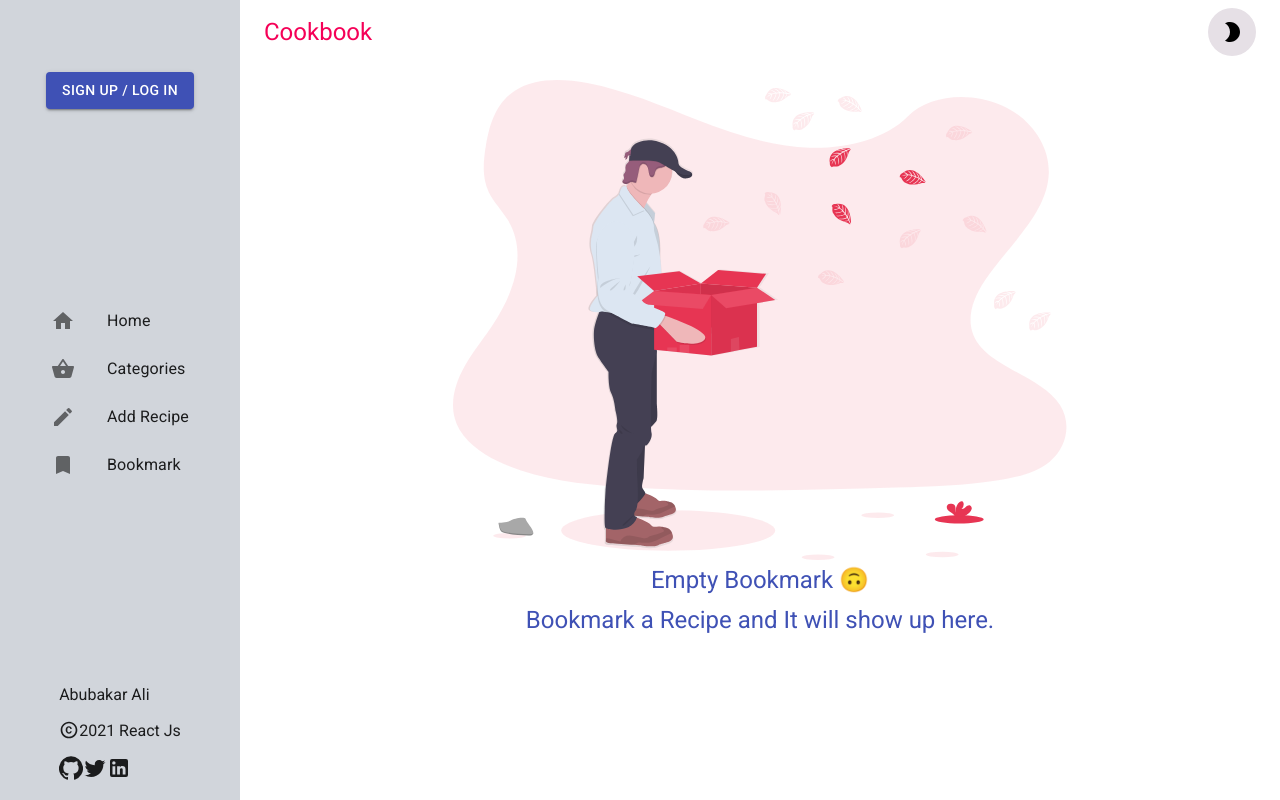
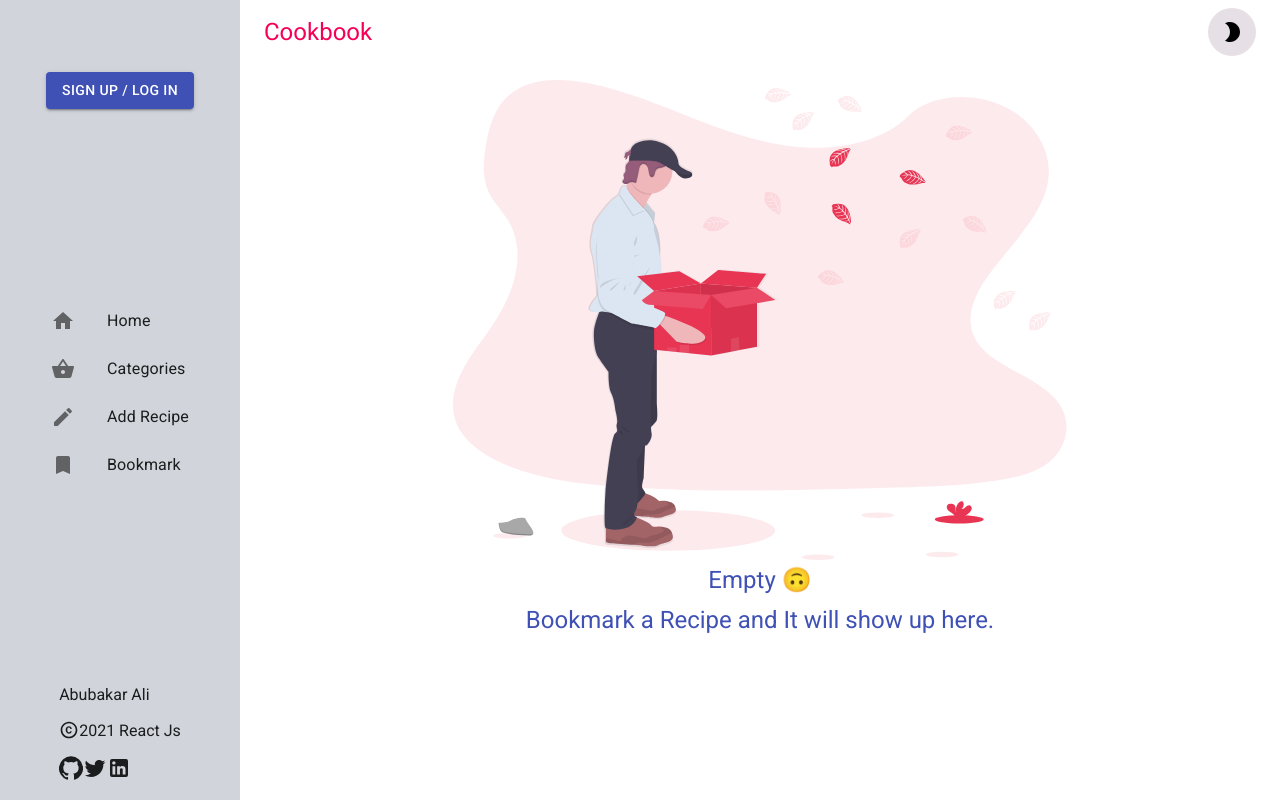
Before and after one commit to Devabubakar/cookbook, a React (Create React App) app: page /bookmark in a window 1280 px wide. Built offline with nearby package versions, Linux system fonts and the light colour scheme.

Commit message:
refractored bookmark component

```diff
--- a/src/components/bookmark.jsx
+++ b/src/components/bookmark.jsx
@@ -36,7 +36,7 @@ const Bookmark = ({ meals }) => {
                 align='center'
                 gutterBottom
               >
-                Empty Bookmark 🙃
+                Empty  🙃
               </Typography>
               <Typography variant='h5' color='primary' align='center'>
                 Bookmark a Recipe and It will show up here.
```
